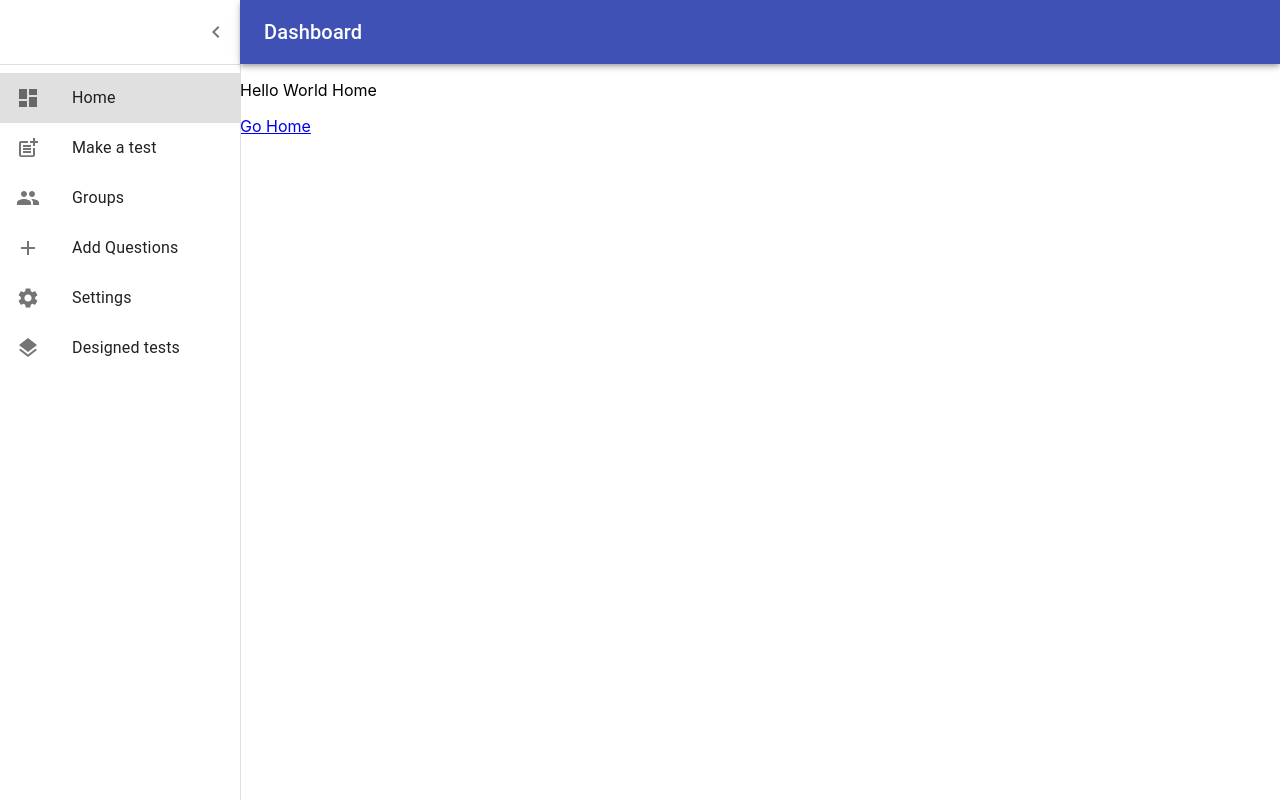
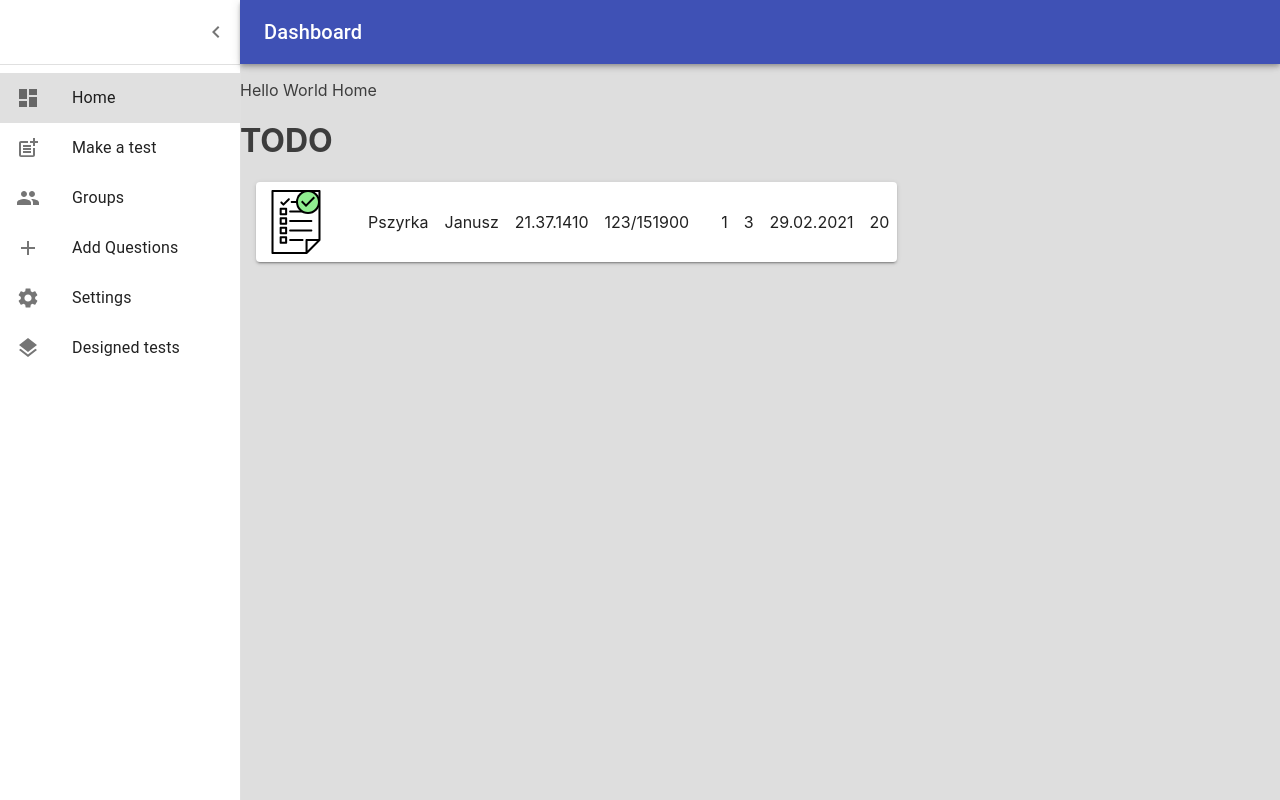
Before and after one commit to jBosak98/stock-market-game-frontend, a React (Create React App) app: page / in a window 1280 px wide. Built offline with nearby package versions, Linux system fonts and the light colour scheme.

Commit message:
initialized paper for displaing data on a homepage, built icons for papers

```diff
--- a/src/App.scss
+++ b/src/App.scss
@@ -2,6 +2,11 @@
   display: flex;
 
   .main-content {
+    overflow: auto;
+    height: 100vh;
+    background-color: #dedede;
+    color: #3d3d3d;
+    width: 100%;
     > div {
       height: 64px;
     }
--- /dev/null
+++ b/src/components/Home.scss
@@ -0,0 +1,49 @@
+%flex-center {
+  display: flex;
+  align-items: center;
+  justify-content: center;
+}
+
+.Home-content {
+  height: auto;
+}
+
+.paper {
+  display: flex;
+  flex-wrap: nowrap;
+  width: 100%;
+  margin: 1rem;
+}
+
+.flex-container {
+  @extend %flex-center;
+  margin: auto;
+  width: 100%;
+  height: auto;
+  min-height: 5em;
+  overflow: auto;
+  p {
+    margin: 0.5em;
+    display: inline-block;
+  }
+  img {
+    margin: 0.5em;
+    display: inline-block;
+    height: auto;
+    width: 4em;
+  }
+}
+
+.test-icon {
+  @extend %flex-center;
+
+  .MuiSvgIcon-root {
+    @extend %flex-center;
+    position: relative;
+    top: -20px;
+    right: 40px;
+    z-index: 1;
+    background-color: black;
+    border-radius: 50%;
+  }
+}
--- a/src/components/Home.tsx
+++ b/src/components/Home.tsx
@@ -1,13 +1,107 @@
 import React from "react";
-import "./Home.css";
+import "./Home.scss";
 import { Link } from "react-router-dom";
+import CheckCircleIcon from "@material-ui/icons/CheckCircle";
+import HighlightOffTwoToneIcon from "@material-ui/icons/HighlightOffTwoTone";
+import HelpOutlineTwoToneIcon from "@material-ui/icons/HelpOutlineTwoTone";
+import test_icon from "../pictures/test_icon.svg";
+import Paper from "@material-ui/core/Paper";
+import { Theme, createStyles, makeStyles } from "@material-ui/core/styles";
+
+type TestFieldType = {
+  subject: string;
+  owner: string;
+  pub_date: string;
+  result: string;
+  result_positive: boolean;
+  attempts: number;
+  available_attempts: number;
+  deadline: string;
+  time: number;
+};
+
+type StatusPicType = {
+  status: string;
+};
+
+function StatusIcon(props: StatusPicType) {
+  const status = props.status;
+  if (status === "todo") {
+    return <HelpOutlineTwoToneIcon style={{ color: "yellow" }} />;
+  }
+  if (status === "failed") {
+    return <HighlightOffTwoToneIcon style={{ color: "#ff4545" }} />;
+  }
+  if (status === "passed") {
+    return <CheckCircleIcon style={{ color: "lightgreen" }} />;
+  }
+  return null;
+}
+
+type TestIconType = {
+  status: string;
+};
+
+function TestIcon(props: TestIconType) {
+  const status = props.status;
+  return (
+    <div className="test-icon">
+      <img src={test_icon} alt="Test icon" />
+      <StatusIcon status={status} />
+    </div>
+  );
+}
+
+function TestField(props: TestFieldType) {
+  const subject: string = props.subject;
+  const owner: string = props.owner;
+  const pub_date: string = props.pub_date;
+  const result: string = props.result;
+  const result_positive: boolean = props.result_positive;
+  const attempts: number = props.attempts;
+  const available_attempts: number = props.available_attempts;
+  const deadline: string = props.deadline;
+  const time: number = props.time;
+
+  let field = (
+    <div className="paper">
+      <Paper elevation={2}>
+        <div className="flex-container">
+          <TestIcon status="passed" />
+          <p>{subject}</p>
+          <p>{owner}</p>
+          <p>{pub_date}</p>
+          <p>{result}</p>
+          <p>{result_positive}</p>
+          <p>{attempts}</p>
+          <p>{available_attempts}</p>
+          <p>{deadline}</p>
+          <p>{time}</p>
+        </div>
+      </Paper>
+    </div>
+  );
+
+  return field;
+}
 
 function Home() {
   const x: string = "Home";
   return (
-    <div className="Home">
+    <div className="Home-content">
       <p>Hello World {x}</p>
-      <Link to="/">Go Home</Link>
+      <h1>TODO</h1>
+      <TestField
+        subject="Pszyrka"
+        owner="Janusz"
+        pub_date="21.37.1410"
+        result="123/151900"
+        result_positive={false}
+        attempts={1}
+        available_attempts={3}
+        deadline="29.02.2021"
+        time={20}
+      />
     </div>
   );
 }
```
Also changed, not shown: src/components/Home.css (deleted), src/pictures/test_icon.svg (added).
